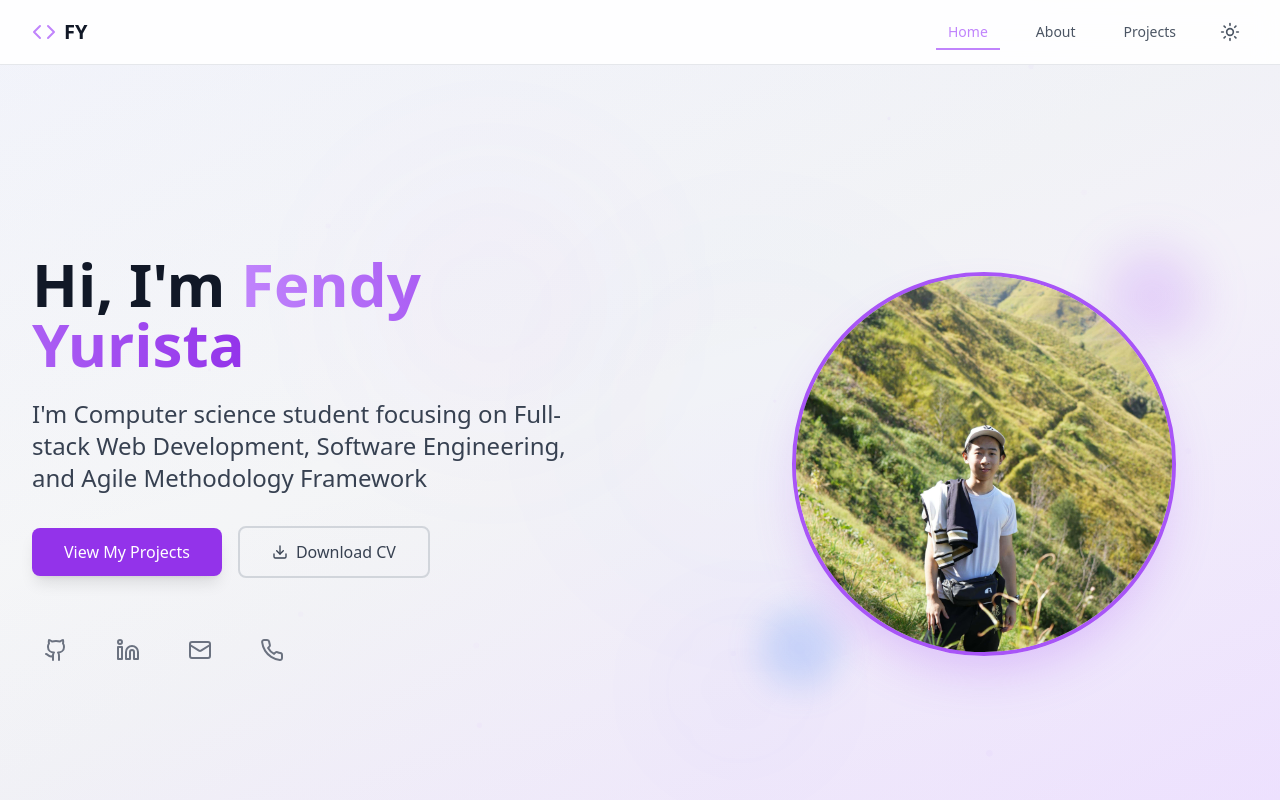
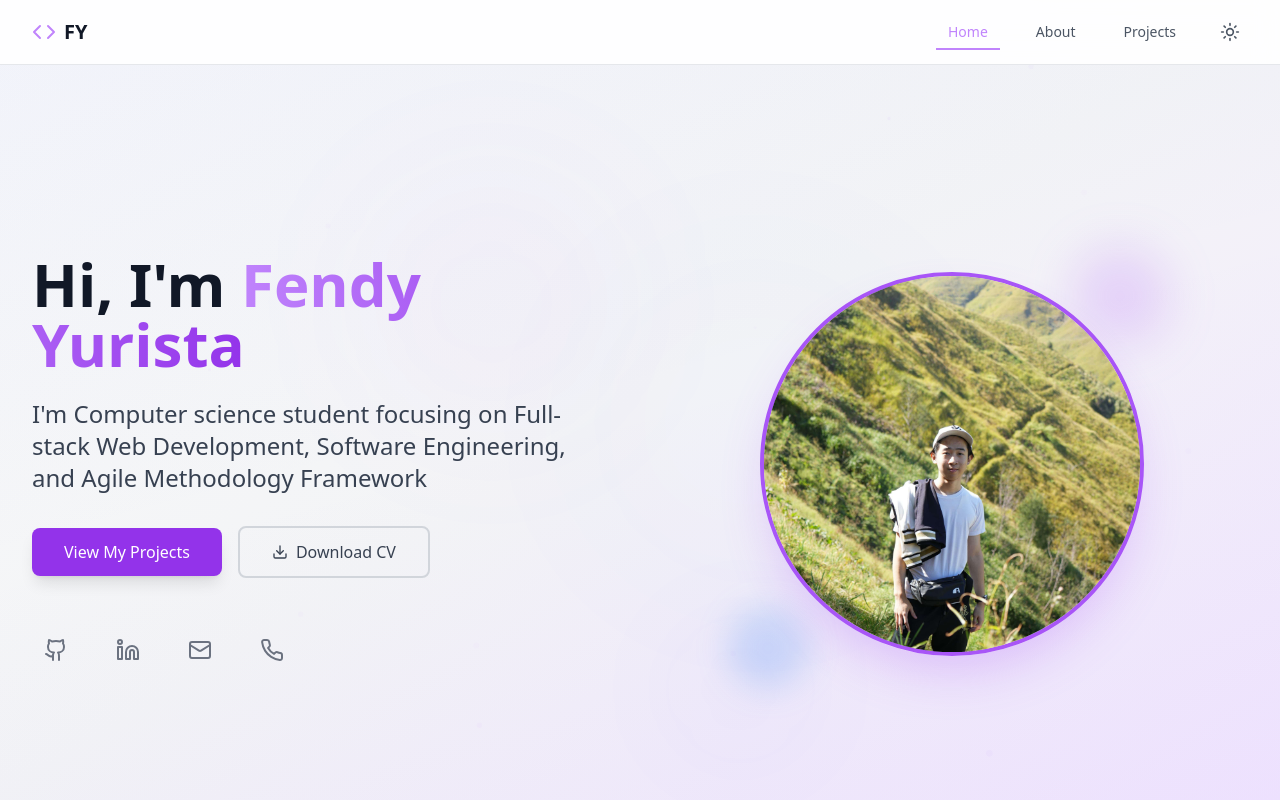
Before and after one commit to FendyY28/PortfolioWeb, a React (Vite) app: page / in a window 1280 px wide. Shown: the top 800 px of the page. Built offline with nearby package versions, Linux system fonts and the light colour scheme.

Commit message:
change pfp position again

```diff
--- a/src/pages/Home.tsx
+++ b/src/pages/Home.tsx
@@ -107,9 +107,9 @@ const Home: React.FC = () => {
               initial={{ scale: 0, opacity: 0 }}
               animate={{ scale: 1, opacity: 1 }}
               transition={{ duration: 0.8, delay: 0.2 }}
-              className="flex justify-center lg:justify-self-start lg:pl-24"
+              className="flex justify-center lg:justify-self-start lg:pl-12"
 >
-              <div className="relative lg:translate-x-8">
+              <div className="relative lg:translate-x-12">
                 <img
                   src="/assets/images/Profile.jpg"
                   alt="Profile"
```
